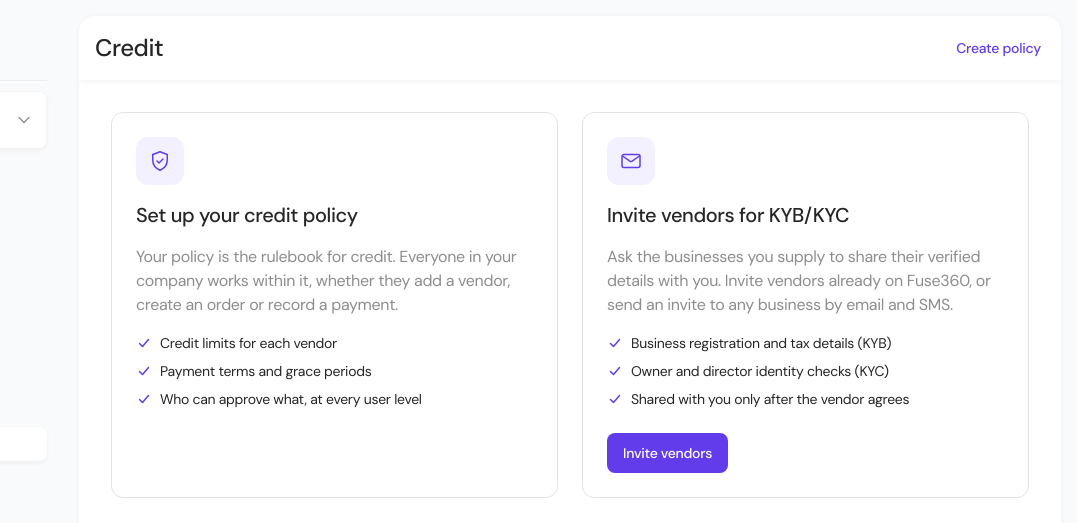
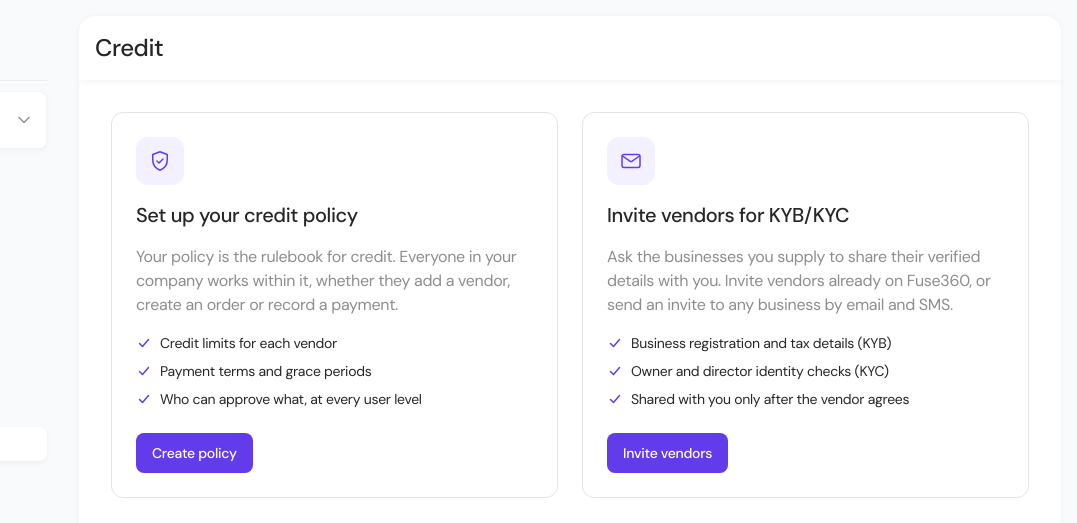
Before and after one commit to vinoy7/F360-Credit, a plain HTML site: page index.html in a window 1280 px wide. Shown: the top 523 px of the page, 203-1280 px from the left. Drawn offline with Linux system fonts and the light colour scheme.

Commit message:
Empty state: restore Create policy card button, hide header link
The header Create policy link only shows once the invite table exists;
the empty state uses the solid button in the policy card.

Co-Authored-By: Claude Opus 5.5 <noreply@anthropic.com>

```diff
--- a/index.html
+++ b/index.html
@@ -532,7 +532,7 @@
     <div class="page" id="tx-page">
       <header class="page-bar">
         <h1 class="page-title">Credit</h1>
-        <button class="btn-link" data-create-policy>Create policy</button>
+        <button class="btn-link" id="head-policy" data-create-policy hidden>Create policy</button>
       </header>
       <div class="page-tools" id="tx-tools" hidden>
         <div class="tab-group" id="status-tabs" role="tablist" aria-label="Filter by status">
@@ -564,6 +564,9 @@
                 <li><svg width="16" height="16" viewBox="0 0 16 16" fill="none" stroke="currentColor" stroke-width="1.5" stroke-linecap="round" stroke-linejoin="round"><path d="m3.5 8.5 3 3 6-7"/></svg>Payment terms and grace periods</li>
                 <li><svg width="16" height="16" viewBox="0 0 16 16" fill="none" stroke="currentColor" stroke-width="1.5" stroke-linecap="round" stroke-linejoin="round"><path d="m3.5 8.5 3 3 6-7"/></svg>Who can approve what, at every user level</li>
               </ul>
+            </div>
+            <div class="actions">
+              <button class="btn-primary" data-create-policy>Create policy</button>
             </div>
           </article>
 
@@ -999,6 +1002,7 @@ function renderTx() {
   document.getElementById('first-run').hidden = has;
   document.getElementById('tracker').hidden = !has;
   document.getElementById('tx-tools').hidden = !has;
+  document.getElementById('head-policy').hidden = !has; // empty state uses the card's solid button instead
 
   // policy card
   document.getElementById('policy-pill').hidden = !state.policy;
```
